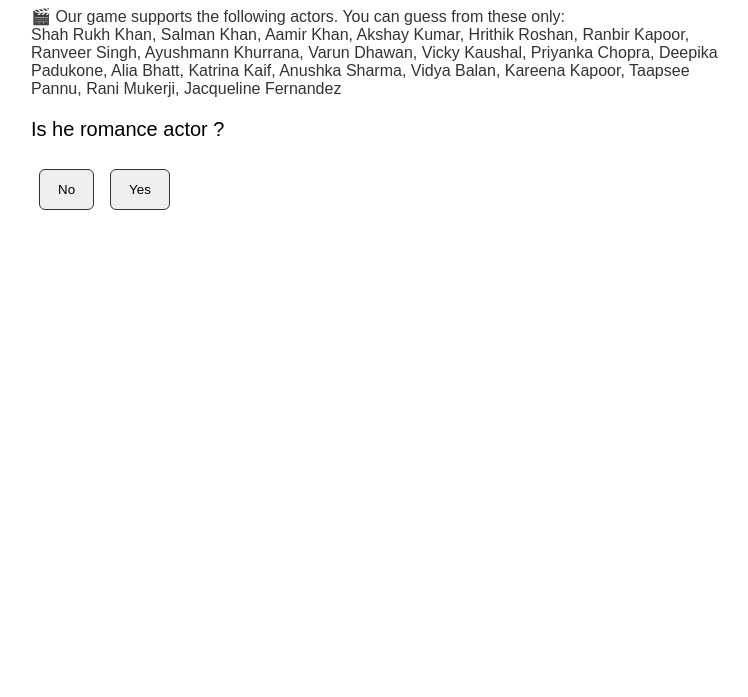
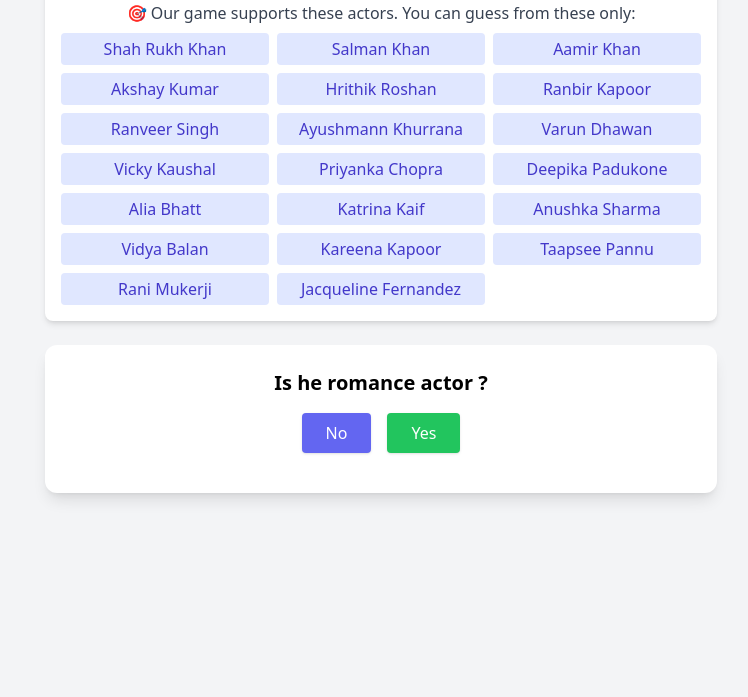
Before and after one commit to Abhishekkange/Machine-Learning, a plain HTML site: page game/index.html in a window 1280 px wide. Shown: the part 103-800 px from the top of the page, without its empty margins (259-1007 px from the left). Drawn offline with nearby package versions, Linux system fonts and the light colour scheme.

Commit message:
update 3 game

```diff
--- a/game/index.html
+++ b/game/index.html
@@ -1,57 +1,27 @@
 <!doctype html>
-<html>
+<html lang="en">
 
 <head>
-    <meta charset="utf-8">
+    <meta charset="UTF-8">
     <title>Guess the Actor</title>
-    <style>
-        body {
-            font-family: Arial;
-            padding: 30px;
-            max-width: 700px;
-            margin: auto;
-        }
-
-        .question {
-            font-size: 20px;
-            margin-bottom: 20px;
-        }
-
-        .btn {
-            display: inline-block;
-            padding: 12px 18px;
-            margin: 8px;
-            border-radius: 6px;
-            cursor: pointer;
-            border: 1px solid #333;
-        }
-
-        .btn:hover {
-            opacity: 0.9;
-        }
-
-        .result {
-            font-size: 24px;
-            margin-top: 24px;
-            color: #0a6;
-        }
-
-        #actorInfo {
-            margin-bottom: 20px;
-            font-size: 16px;
-            color: #333;
-        }
-    </style>
+    <script src="https://cdn.tailwindcss.com"></script>
 </head>
 
-<body>
-    <h1>Guess the Actor</h1>
-    <div id="actorInfo">Loading supported actors...</div>
+<body class="bg-gray-100 min-h-screen flex flex-col items-center p-6">
+    <div class="w-full max-w-2xl">
+        <h1 class="text-4xl font-bold text-center mb-6 text-indigo-600">🎬 Guess the Actor</h1>
 
-    <div id="game">
-        <div id="questionBox" class="question" style="display:none;">Loading...</div>
-        <div id="options"></div>
-        <div id="result" class="result"></div>
+        <!-- Supported Actors -->
+        <div id="actorInfo" class="bg-white shadow-md rounded-lg p-4 mb-6 text-gray-700 text-center">
+            Loading supported actors...
+        </div>
+
+        <!-- Game Card -->
+        <div id="game" class="bg-white shadow-lg rounded-xl p-6">
+            <div id="questionBox" class="text-xl font-semibold mb-4 text-center hidden"></div>
+            <div id="options" class="flex flex-col md:flex-row justify-center gap-4"></div>
+            <div id="result" class="text-green-600 text-2xl font-bold mt-4 text-center"></div>
+        </div>
     </div>
 
     <script>
@@ -59,20 +29,22 @@
         let actorsList = [];
         let currentNodeId = null;
 
-        // Load decision tree JSON
         async function loadTree() {
             const res = await fetch('actor_tree.json');
             treeData = await res.json();
         }
 
-        // Load actors JSON and display
         async function loadActorsInfo() {
             const res = await fetch('actors.json');
             actorsList = await res.json();
             const infoDiv = document.getElementById('actorInfo');
 
-            infoDiv.innerHTML = "🎬 Our game supports the following actors. You can guess from these only:<br>" +
-                actorsList.join(", ");
+            // Display actors in a nice grid
+            infoDiv.innerHTML = `
+                🎯 Our game supports these actors. You can guess from these only:
+                <div class="grid grid-cols-2 md:grid-cols-3 gap-2 mt-2 text-indigo-700 font-medium">
+                    ${actorsList.map(actor => `<span class="px-2 py-1 bg-indigo-100 rounded">${actor}</span>`).join('')}
+                </div>`;
         }
 
         function showNode(nodeId) {
@@ -83,17 +55,19 @@
 
             result.textContent = '';
             options.innerHTML = '';
+            qBox.classList.remove('hidden');
 
             if (node.type === 'leaf') {
                 qBox.textContent = `🎯 I guess: ${node.predicted_class}`;
                 const info = document.createElement('div');
                 info.textContent = 'Samples: ' + node.samples;
+                info.className = 'text-center mt-2 text-gray-600';
                 options.appendChild(info);
 
                 const restart = document.createElement('button');
-                restart.className = 'btn';
-                restart.textContent = 'Play again';
-                restart.onclick = () => { location.reload(); };
+                restart.className = 'mt-4 px-6 py-2 bg-indigo-600 text-white rounded shadow hover:bg-indigo-700 transition';
+                restart.textContent = 'Play Again';
+                restart.onclick = () => location.reload();
                 options.appendChild(restart);
                 return;
             }
@@ -101,12 +75,12 @@
             qBox.textContent = node.question;
 
             const leftBtn = document.createElement('button');
-            leftBtn.className = 'btn';
+            leftBtn.className = 'px-6 py-2 bg-indigo-500 text-white rounded shadow hover:bg-indigo-600 transition';
             leftBtn.textContent = node.left_label;
             leftBtn.onclick = () => { currentNodeId = node.left; showNode(String(currentNodeId)); };
 
             const rightBtn = document.createElement('button');
-            rightBtn.className = 'btn';
+            rightBtn.className = 'px-6 py-2 bg-green-500 text-white rounded shadow hover:bg-green-600 transition';
             rightBtn.textContent = node.right_label;
             rightBtn.onclick = () => { currentNodeId = node.right; showNode(String(currentNodeId)); };
 
@@ -114,12 +88,11 @@
             options.appendChild(rightBtn);
         }
 
-        // Initialize everything
         (async function () {
             await loadActorsInfo();
             await loadTree();
 
-            document.getElementById('questionBox').style.display = 'block';
+            document.getElementById('questionBox').classList.remove('hidden');
             currentNodeId = String(treeData.root);
             showNode(currentNodeId);
         })();
```
